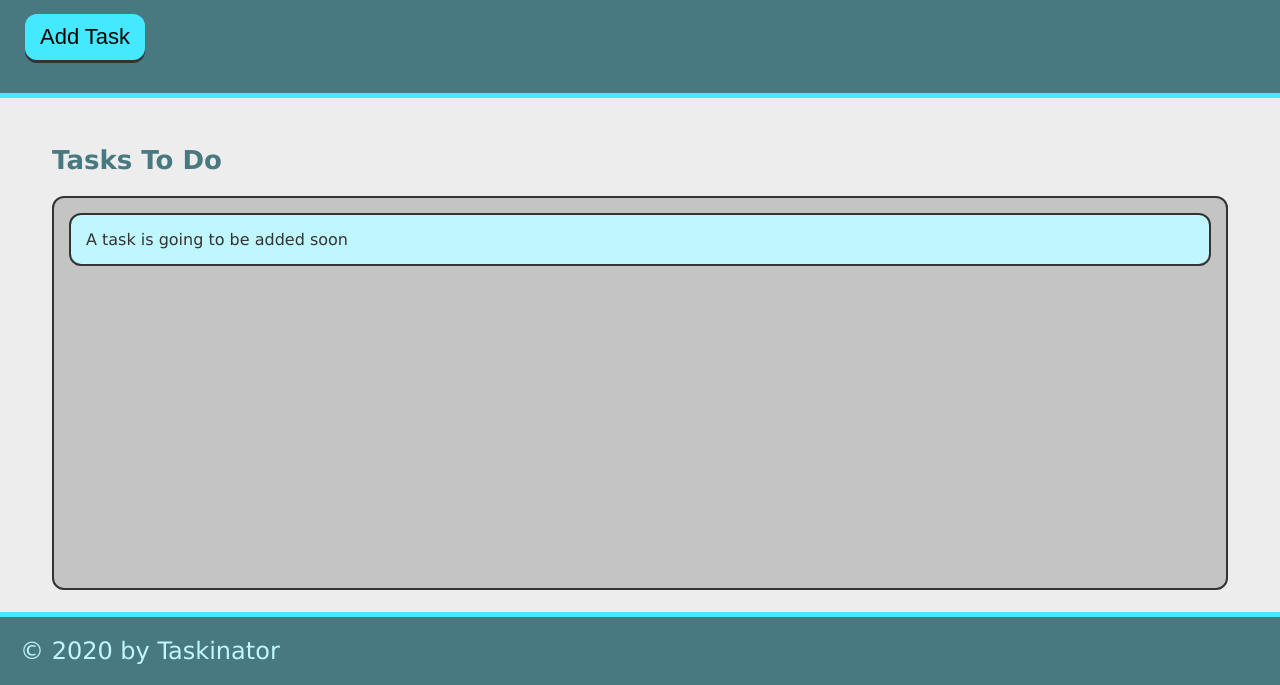
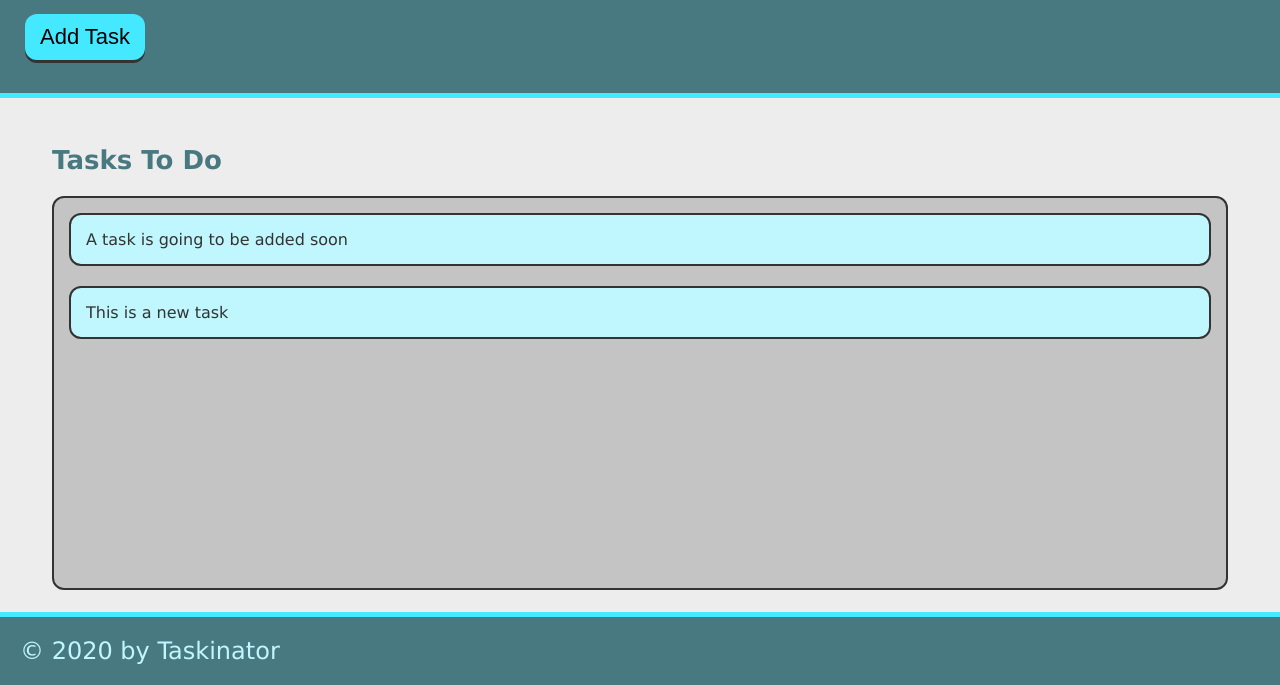
Before and after one commit to SirUbu/taskinator, a plain HTML site: page index.html in a window 1280 px wide. Both pictures are taken after a click on the button "Add Task". Shown: the part 115-800 px from the top of the page. Drawn offline with Linux system fonts and the light colour scheme.

Commit message:
When add task is clicked, js creates and appends new task to list.

```diff
--- a/assets/js/script.js
+++ b/assets/js/script.js
@@ -0,0 +1,13 @@
+var buttonEl = document.querySelector("#save-task");
+var tasksToDoEl = document.querySelector("#tasks-to-do");
+
+// new task creation function
+var createTaskHandler = function () {
+    var taskItemEl = document.createElement("li");
+    taskItemEl.className = "task-item";
+    taskItemEl.textContent = "This is a new task";
+    tasksToDoEl.appendChild(taskItemEl);
+};
+
+// observe the click event listener behavior specific to the button and run createTaskHandler function
+buttonEl.addEventListener("click", createTaskHandler);
--- a/index.html
+++ b/index.html
@@ -12,13 +12,13 @@
     <header>
         <h1 class="page-title">Taskinator</h1>
         <p>Click the button below to add a new task!</p>
-        <button class="btn" >Add Task</button>
+        <button class="btn" id="save-task">Add Task</button>
     </header>
 
     <main class="page-content">
         <section class="task-list-wrapper">
             <h2 class="list-title">Tasks To Do</h2>
-            <ul class="task-list">
+            <ul class="task-list" id="tasks-to-do">
                 <li class="task-item">A task is going to be added soon</li>
             </ul>
         </section>
```
